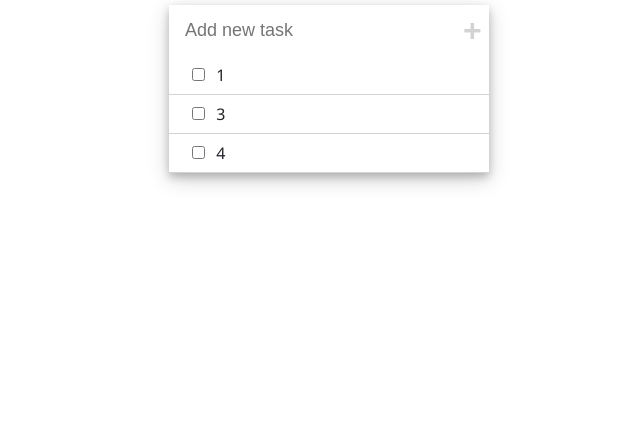
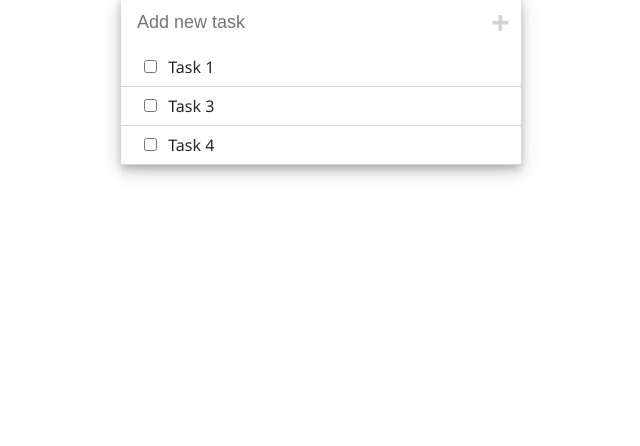
Before and after one commit to kensayo/to-do-list, a website built with webpack: page src/index.html in a window 1280 px wide. Shown: the part 362-808 px from the top of the page, without its empty margins (319-959 px from the left). Built offline with nearby package versions, Linux system fonts and the light colour scheme.

Commit message:
Fix linter and JS files

```diff
--- a/src/css/style.css
+++ b/src/css/style.css
@@ -6,12 +6,13 @@ body {
   position: absolute;
   justify-content: center;
   align-items: center;
-  font-family:'Segoe UI', Tahoma, Geneva, Verdana, sans-serif;
+  font-family: 'Segoe UI', Tahoma, Geneva, Verdana, sans-serif;
+  margin: 0;
 }
 
 .wrapper {
-  min-height: fit-content;
-  width: 25%;
+  min-width: 400px;
+  width: 30%;
   box-shadow: 0 4px 8px 0 rgba(0, 0, 0, 0.2), 0 6px 20px 0 rgba(0, 0, 0, 0.19);
 }
 
@@ -20,17 +21,17 @@ ul {
   flex-direction: column;
   padding-left: 0;
   margin: 0;
-  border-radius: .25rem;
+  border-radius: 0.25rem;
 }
 
 li {
   position: relative;
   display: block;
-  padding: .5rem 1.2rem;
+  padding: 0.5rem 1.2rem;
   color: #212529;
   text-decoration: none;
   background-color: #fff;
-  border-bottom:  1px solid lightgray;
+  border-bottom: 1px solid lightgray;
 }
 
 span {
@@ -39,9 +40,9 @@ span {
 }
 
 input[type="text"] {
-  width: -webkit-fill-available;
+  width: 100%;
   height: 35px;
-  padding: .5rem 1rem;
+  padding: 0.5rem 1rem;
   font-size: large;
   border: none;
 }
@@ -59,11 +60,10 @@ button {
   border: none;
   width: 5%;
   margin-right: 1rem;
-  font-size: large;
+  font-size: xx-large;
   font-weight: bold;
   color: lightgray;
   background-color: white;
-  font-size: xx-large;
 }
 
 button:hover {
--- a/src/index.js
+++ b/src/index.js
@@ -4,18 +4,18 @@ import * as item from './items';
 
 const items = [
   {
-    description: '3',
+    description: 'Task 3',
     completed: true,
     number: 3,
   },
   {
-    description: '4',
+    description: 'Task 4',
     completed: false,
     number: 4,
   },
 
   {
-    description: '1',
+    description: 'Task 1',
     completed: true,
     number: 1,
   },
```
